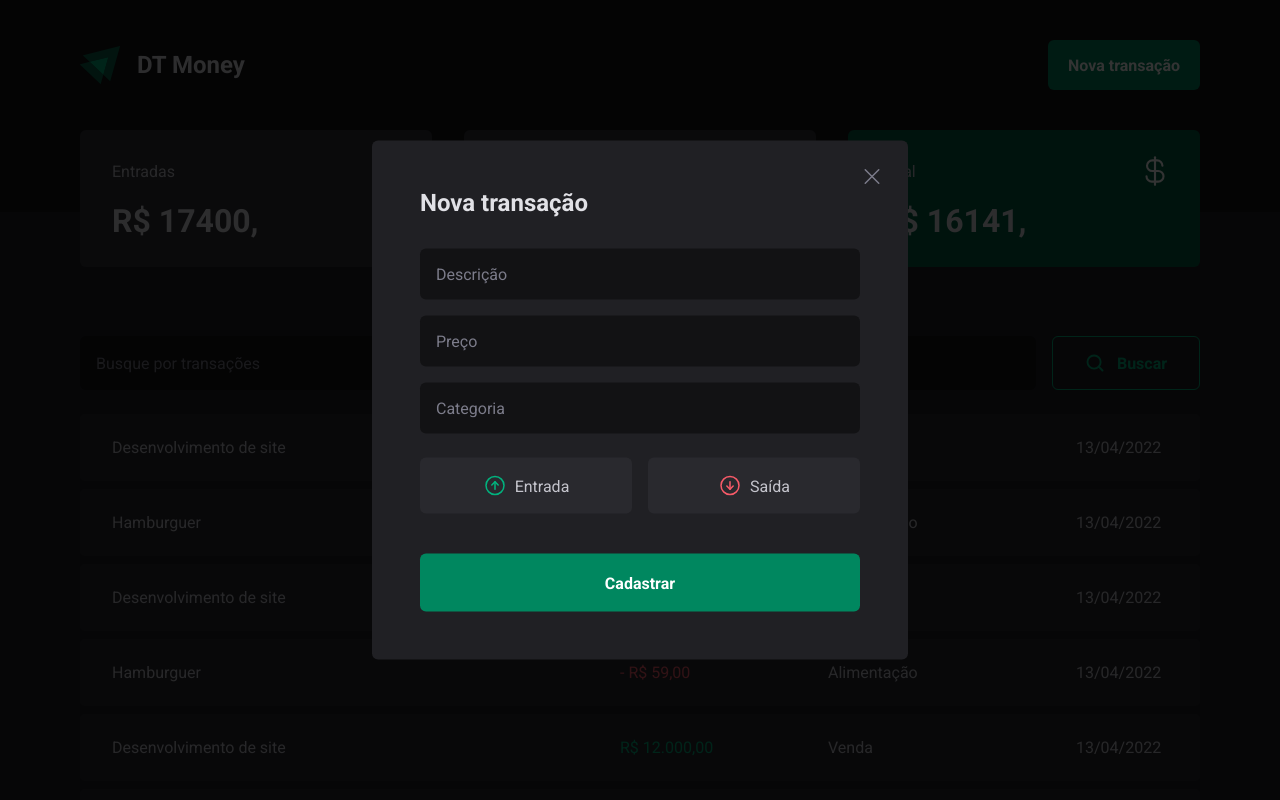
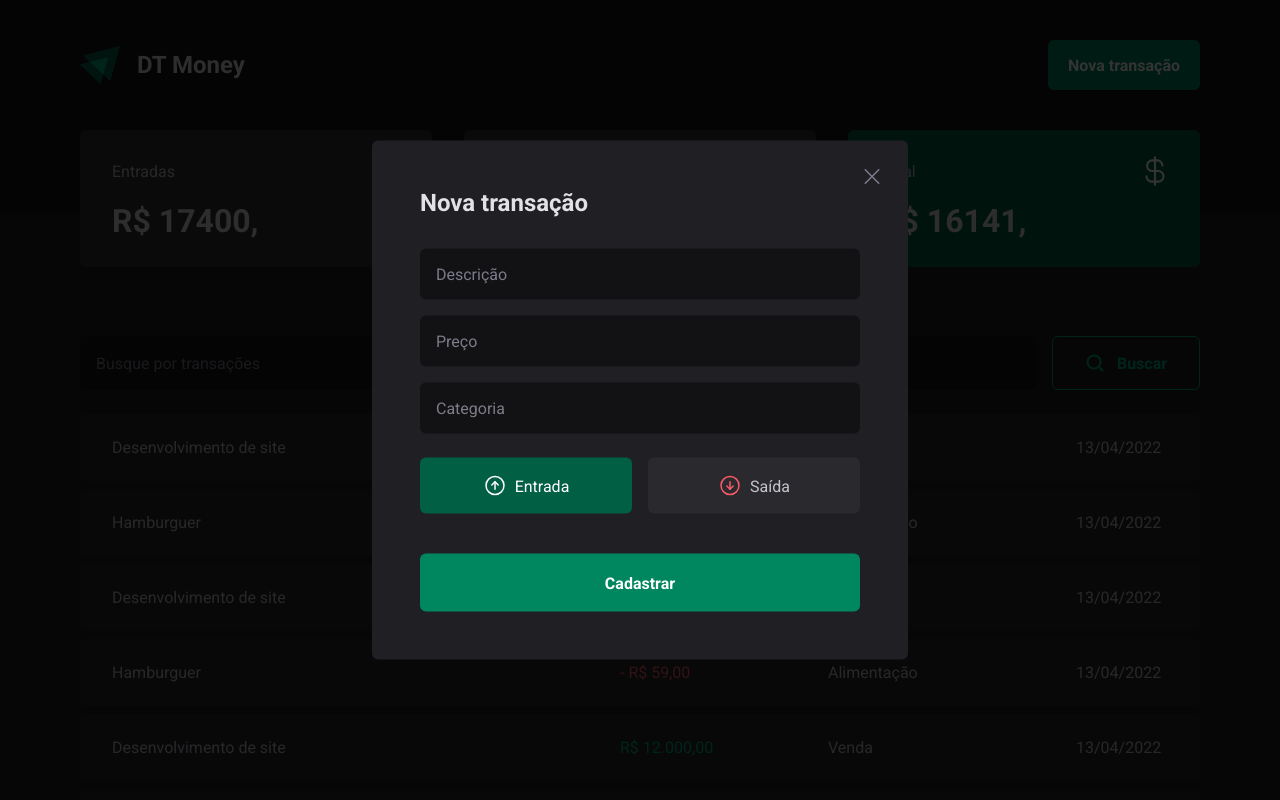
Before and after one commit to Lucariozin/ignite-dtmoney, a React (Vite) app: page / in a window 1280 px wide. Both pictures are taken after a click on the button "Nova transação". Shown: the top 800 px of the page. Built offline with nearby package versions, Linux system fonts and the light colour scheme.

Commit message:
adding 'react hook form' on 'new transaction form'.

```diff
--- a/package.json
+++ b/package.json
@@ -14,6 +14,7 @@
     "phosphor-react": "^1.4.1",
     "react": "^18.2.0",
     "react-dom": "^18.2.0",
+    "react-hook-form": "^7.41.5",
     "styled-components": "^5.3.6",
     "vite-tsconfig-paths": "^4.0.3"
   },
--- a/src/components/Modals/NewTransactionModal/components/NewTransactionForm/NewTransactionForm.styles.ts
+++ b/src/components/Modals/NewTransactionModal/components/NewTransactionForm/NewTransactionForm.styles.ts
@@ -1,6 +1,6 @@
 import * as ToggleGroup from '@radix-ui/react-toggle-group'
 
-import styled from 'styled-components'
+import styled, { css } from 'styled-components'
 
 export const Container = styled.form`
   margin-top: 2rem;
@@ -54,10 +54,50 @@ export const TypeButton = styled(ToggleGroup.Item)`
   border: 0;
   border-radius: 6px;
 
-  transition: background-color 0.2s;
+  transition: background-color 0.2s, color 0.2s;
   cursor: pointer;
 
-  &:hover {
+  & > svg {
+    ${({ theme, value }) => {
+      const type = value as 'income' | 'outcome'
+
+      const colorsOfTypes = {
+        income: theme.palette.green[400],
+        outcome: theme.palette.red[300],
+      }
+
+      const typeColor = colorsOfTypes[type]
+
+      return css`
+        transition: color 0.2s;
+        color: ${typeColor};
+      `
+    }}
+  }
+
+  &[data-state='on'] {
+    ${({ theme, value }) => {
+      const type = value as 'income' | 'outcome'
+
+      const colorsOfTypes = {
+        income: theme.palette.green[600],
+        outcome: theme.palette.red[500],
+      }
+
+      const typeColor = colorsOfTypes[type]
+
+      return css`
+        & > svg {
+          color: ${theme.palette.white};
+        }
+
+        color: ${theme.palette.white};
+        background-color: ${typeColor};
+      `
+    }}
+  }
+
+  &:not([data-state='on']):hover {
     background-color: ${({ theme }) => theme.palette.gray[500]};
   }
 
--- a/src/components/Modals/NewTransactionModal/components/NewTransactionForm/NewTransactionForm.tsx
+++ b/src/components/Modals/NewTransactionModal/components/NewTransactionForm/NewTransactionForm.tsx
@@ -1,6 +1,8 @@
 import { ArrowCircleDown, ArrowCircleUp } from 'phosphor-react'
 
-import { useTheme } from 'styled-components'
+import { useForm, Controller } from 'react-hook-form'
+
+import { TransactionType } from '@components/TransactionListContainer/components/TransactionItem/TransactionItem'
 
 import {
   Container,
@@ -12,25 +14,57 @@ import {
 } from './NewTransactionForm.styles'
 
 export const NewTransactionForm = () => {
-  const { palette } = useTheme()
+  const { register, control, setValue, handleSubmit } = useForm({
+    defaultValues: {
+      description: '',
+      price: '',
+      category: '',
+      type: 'income',
+    },
+  })
+
+  const onTransactionTypeValueChange = (value: TransactionType) => {
+    if (!value) return
+
+    setValue('type', value)
+  }
+
+  const onNewTransactionFormSubmit = (data: any) => {
+    console.log(data)
+  }
 
   return (
-    <Container>
+    <Container onSubmit={handleSubmit(onNewTransactionFormSubmit)}>
       <InputsContainer>
-        <Input placeholder="Descrição" type="text" />
-        <Input placeholder="Preço" type="number" />
-        <Input placeholder="Categoria" type="text" />
+        <Input
+          placeholder="Descrição"
+          type="text"
+          {...register('description')}
+        />
+
+        <Input placeholder="Preço" type="number" {...register('price')} />
+        <Input placeholder="Categoria" type="text" {...register('category')} />
       </InputsContainer>
 
-      <TypeButtonsContainer type="single" defaultValue="income">
-        <TypeButton type="button" value="income">
-          <ArrowCircleUp size={24} color={palette.green[400]} /> Entrada
-        </TypeButton>
+      <Controller
+        name="type"
+        control={control}
+        render={() => (
+          <TypeButtonsContainer
+            type="single"
+            defaultValue="income"
+            onValueChange={onTransactionTypeValueChange}
+          >
+            <TypeButton type="button" value="income" tabIndex={0}>
+              <ArrowCircleUp size={24} /> Entrada
+            </TypeButton>
 
-        <TypeButton type="button" value="outcome">
-          <ArrowCircleDown size={24} color={palette.red[300]} /> Saída
-        </TypeButton>
-      </TypeButtonsContainer>
+            <TypeButton type="button" value="outcome" tabIndex={0}>
+              <ArrowCircleDown size={24} /> Saída
+            </TypeButton>
+          </TypeButtonsContainer>
+        )}
+      />
 
       <RegisterButton type="submit">Cadastrar</RegisterButton>
     </Container>
```
Also changed, not shown: 1 other file (tests, documents, lock files or other folders).
